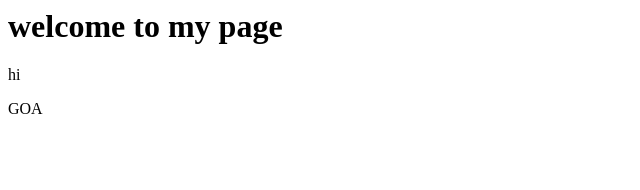
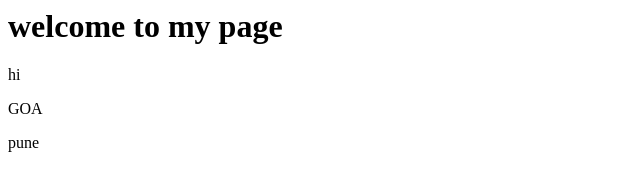
Before and after one commit to terekholkarnandini/locker, a plain HTML site: page index.html in a window 1280 px wide. Shown: the full height of the page, 0-640 px from the left. Drawn offline with Linux system fonts and the light colour scheme.

Commit message:
added pune

```diff
--- a/index.html
+++ b/index.html
@@ -1,3 +1,4 @@
 <h1>welcome to my page</h1>
 <p>hi </p>
 <p>GOA</p>
+<p>pune</p>
```
